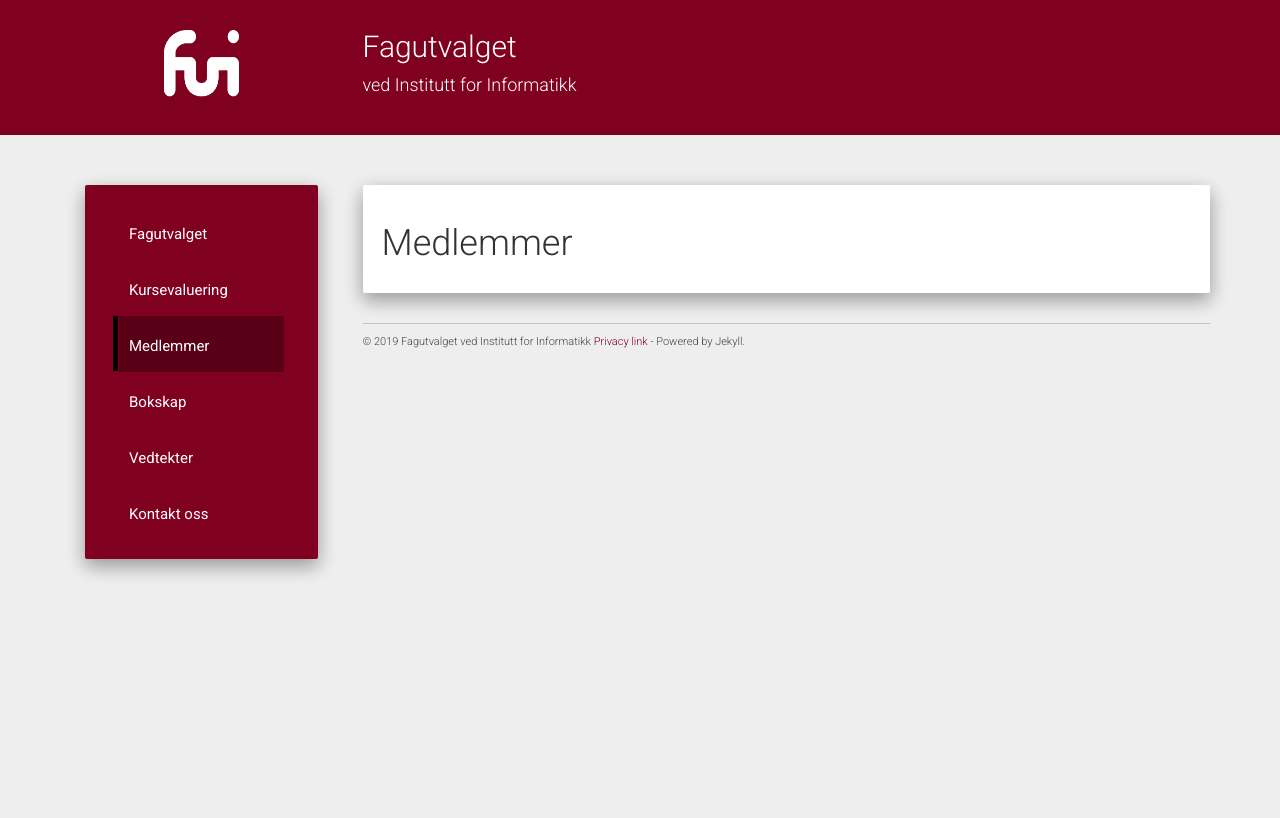
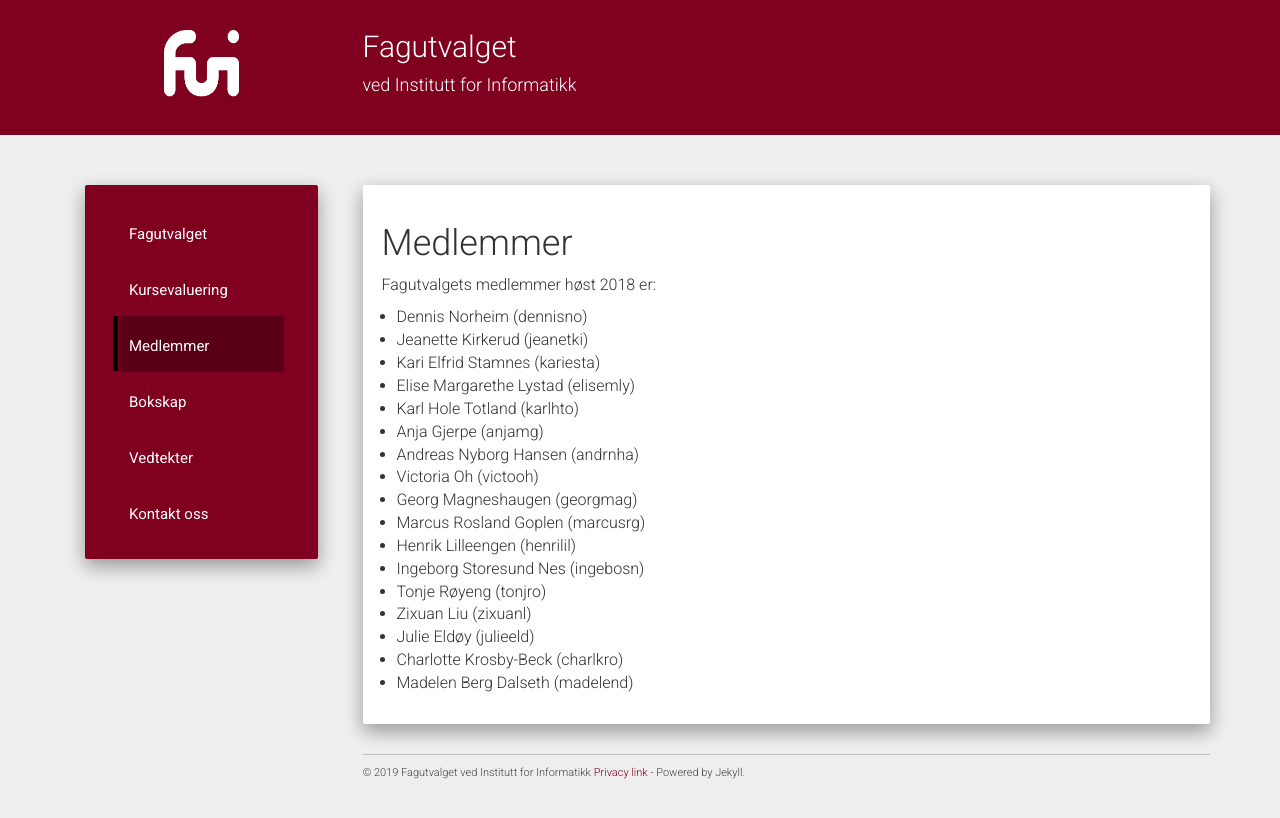
Before and after one commit to fui/fui.github.io, a Jekyll site: the page built from members.md, in a window 1280 px wide. Shown: the top 818 px of the page. Built offline with Jekyll 4.4.1, drawn with Linux system fonts in a browser that asks for light colours; nearby versions of some CDN libraries.

Commit message:
creating locker.md

```diff
--- a/members.md
+++ b/members.md
@@ -6,3 +6,22 @@ modeline: " vim: set spl=nb: "
 ---
 
 # Medlemmer
+Fagutvalgets medlemmer høst 2018 er:
+
+* Dennis Norheim (dennisno)
+* Jeanette Kirkerud (jeanetki)
+* Kari Elfrid Stamnes (kariesta)
+* Elise Margarethe Lystad (elisemly)
+* Karl Hole Totland (karlhto)
+* Anja Gjerpe (anjamg)
+* Andreas Nyborg Hansen (andrnha)
+* Victoria Oh (victooh)
+* Georg Magneshaugen (georgmag)
+* Marcus Rosland Goplen (marcusrg)
+* Henrik Lilleengen (henrilil)
+* Ingeborg Storesund Nes (ingebosn)
+* Tonje Røyeng (tonjro)
+* Zixuan Liu (zixuanl)
+* Julie Eldøy (julieeld)
+* Charlotte Krosby-Beck (charlkro)
+* Madelen Berg Dalseth (madelend)
```
Also changed, not shown: locker.md (+1 -0 lines).
